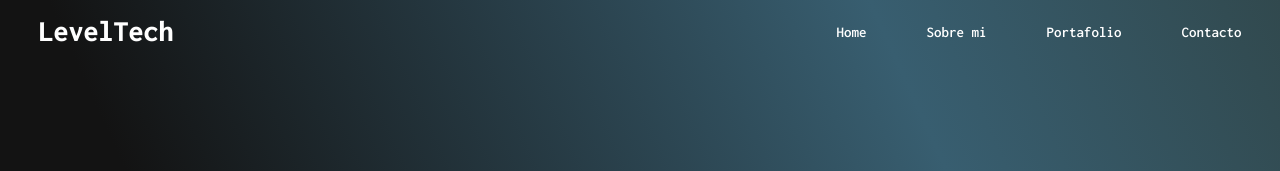
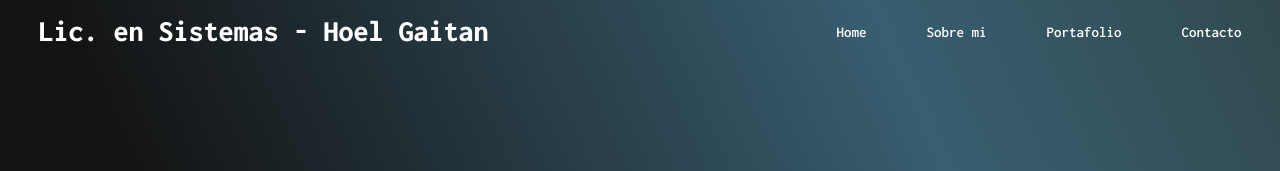
Before and after one commit to hoelgaitan/proyecto-PaginaWeb, a plain HTML site: page index.html in a window 1280 px wide. Shown: the top 171 px of the page. Drawn offline with nearby package versions, Linux system fonts and the light colour scheme.

```diff
--- a/index.html
+++ b/index.html
@@ -30,7 +30,7 @@
     <!-- Esta seccion es la cabecera de la pagina WEB la cual tendra logo y barra de navegacion. -->
     <header>
         <!-- LOGO -->
-        <a href="#" class="logo"> LevelTech</a>
+        <a href="#" class="logo"> Lic. en Sistemas - Hoel Gaitan</a>
 
         <!-- TRUCO PARA QUE EL BOTON SEA CLICKEBLE SIN USR JAVASCRIPT -->
         <input type="checkbox" name="checkbox" id="menu-toggle">
```
